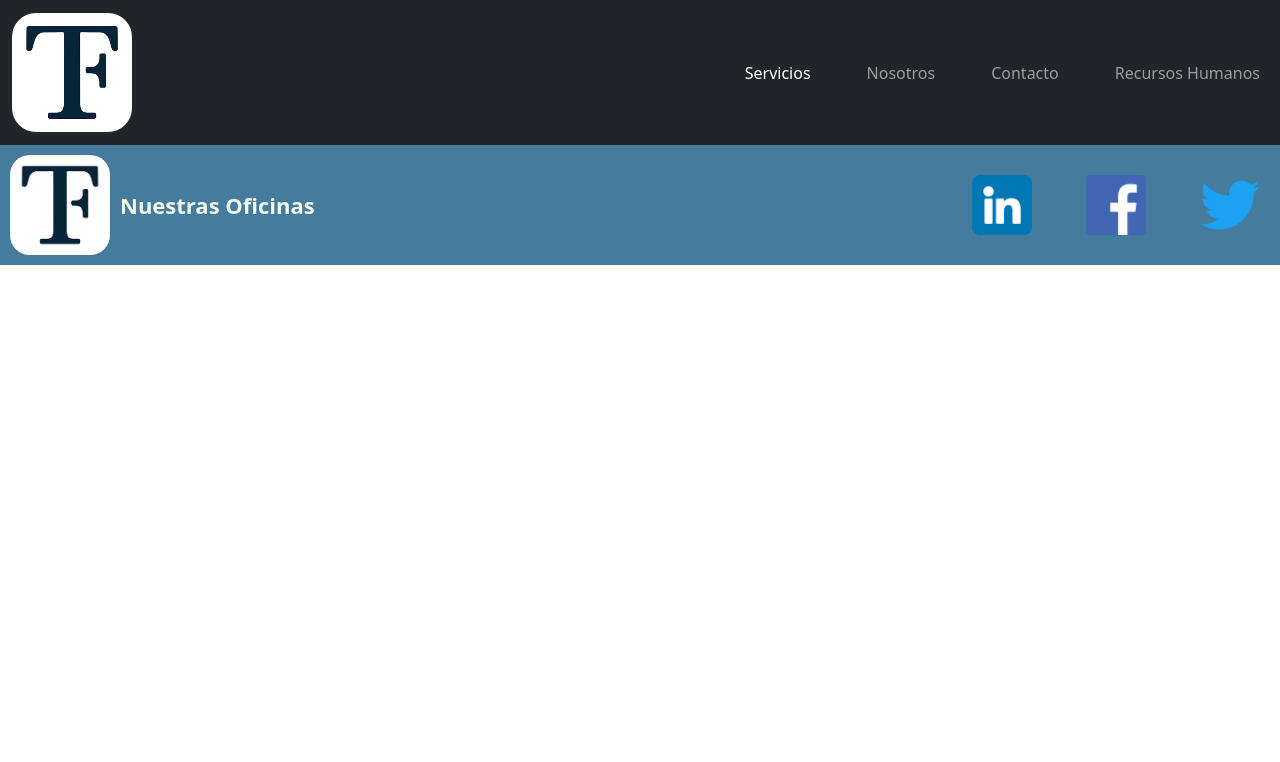
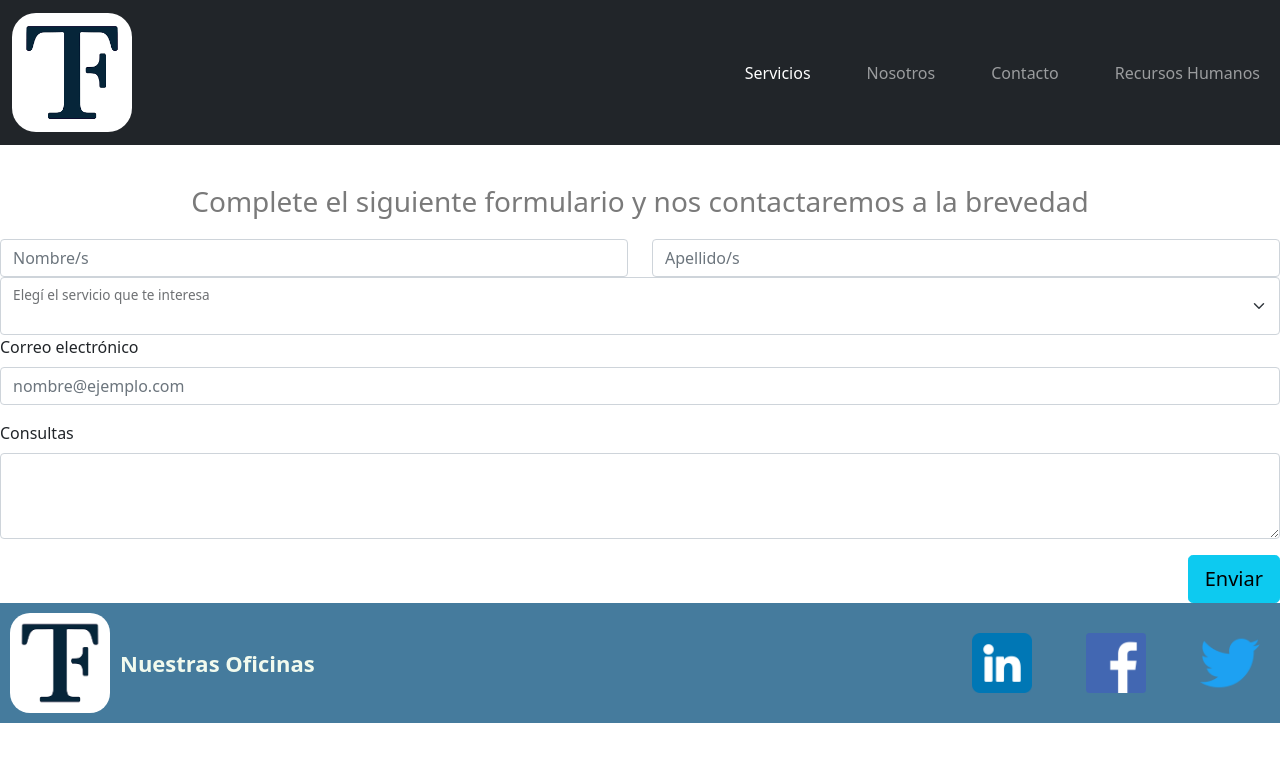
Before and after one commit to SantiagoZ94/proyecto-final-santiago-zapata, a website: page vistas/contacto.html in a window 1280 px wide. Drawn offline with nearby package versions, Linux system fonts and the light colour scheme.

Commit message:
contacto

```diff
--- /dev/null
+++ b/scss/components/_contacto.scss
@@ -0,0 +1,14 @@
+/* Contacto */
+.titulo-contacto{
+	width: 100%;
+	max-width: 1080px;
+	margin: auto;
+	padding: 20px;
+	margin-top: 20px;
+	text-align: center;
+	color: #7a7a7a;
+}
+.boton-contacto {
+    display: flex;
+    justify-content: end;
+}
--- a/scss/style.scss
+++ b/scss/style.scss
@@ -2,6 +2,7 @@
 @import '../scss/components/header';
 @import '../scss/components/index';
 @import '../scss/components/servicios';
+@import '../scss/components/contacto';
 @import '../scss/components/footer';
 @import '../scss/base/listas.scss';
 @import '../scss/base/extends';
--- a/vistas/contacto.html
+++ b/vistas/contacto.html
@@ -41,13 +41,39 @@
           </nav>
     </header>
      <!--   SECTION   -->
-
-
-
-
+<h3 class="titulo-contacto">Complete el siguiente formulario y nos contactaremos a la brevedad</h3>
+     <div class="row">
+      <div class="col">
+        <input type="text" class="form-control" placeholder="Nombre/s" aria-label="First name">
+      </div>
+      <div class="col">
+        <input type="text" class="form-control" placeholder="Apellido/s" aria-label="Last name">
+      </div>
+    </div>
+     <div class="form-floating">
+      <select class="form-select" id="floatingSelect" aria-label="Floating label select example">
+        <option selected></option>
+        <option value="1">Servicio Básico</option>
+        <option value="2">Servicio Estándar</option>
+        <option value="3">Servicio Superior</option>
+      </select>
+      <label for="floatingSelect">Elegí el servicio que te interesa</label>
+    </div>
+    <div class="mb-3">
+      <label for="exampleFormControlInput1" class="form-label">Correo electrónico</label>
+      <input type="email" class="form-control" id="exampleFormControlInput1" placeholder="nombre@ejemplo.com">
+    </div>
+    <div class="mb-3">
+      <label for="exampleFormControlTextarea1" class="form-label">Consultas</label>
+      <textarea class="form-control" id="exampleFormControlTextarea1" rows="3"></textarea>
+    </div>
+    <div class="boton-contacto">
+    <button type="button" class="btn btn-primary btn-info btn-lg ">Enviar</button>
+  </div>
 
 
     <!--   FOOTER   -->
+
     <footer>
         <div class="logo-footer">
             <a href="#">
```
Also changed, not shown: index.html (+1 -2 lines), css/style.css, 1 other file.
